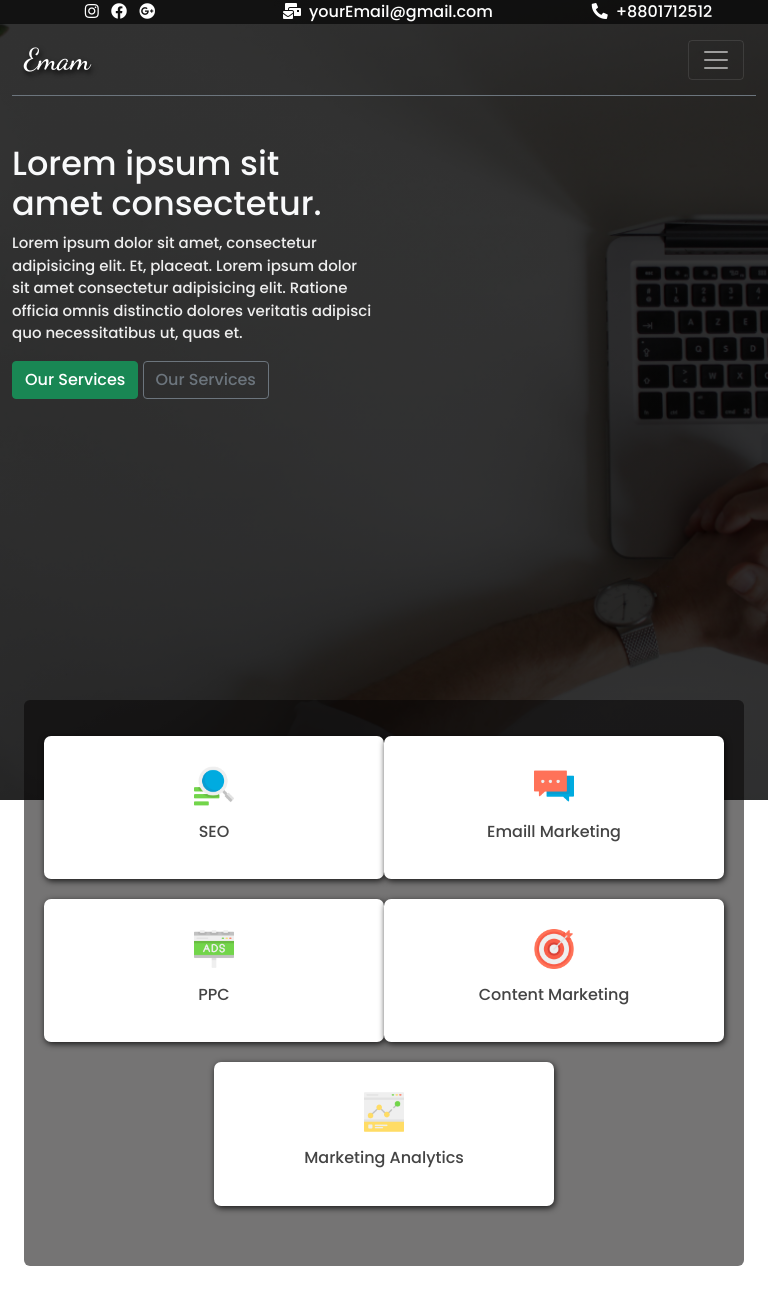
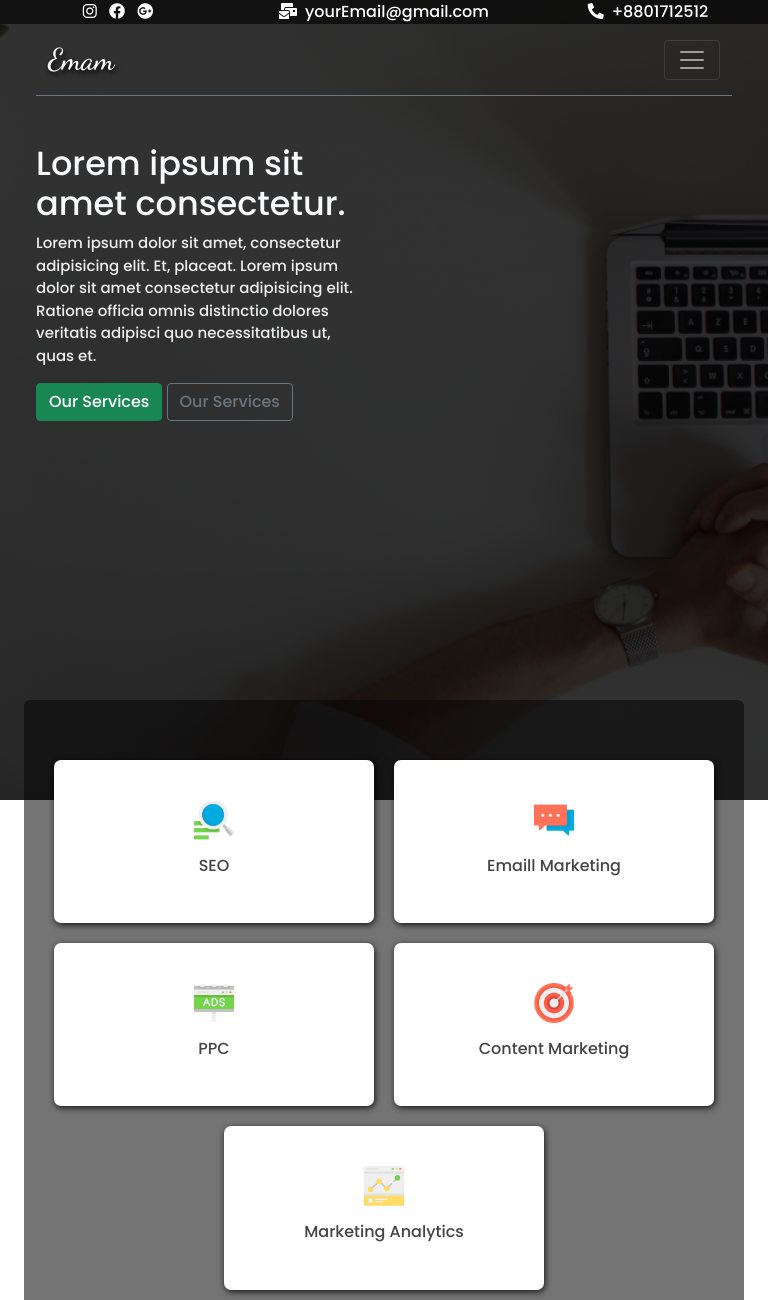
Before and after one commit to abdullah-124/emam-portfolio, a plain HTML site: page index.html in a window 768 px wide. Shown: the top 1300 px of the page. Drawn offline with nearby package versions, Linux system fonts and the light colour scheme.

Commit message:
masenger added

```diff
--- a/index.html
+++ b/index.html
@@ -25,15 +25,15 @@
       <div class="topbar sticky-top px-5 py-lg-2 p-sm-0 text-center">
         <div class="cont-link row row-cols-1 row-cols-md-3 row-cols-lg-4">
           <div class="icon mx-auto">
-            <a href="#"><i class="mx-1 fab fa-instagram"></i></i></a>
+            <a href="#"><i class="me-1 fab fa-instagram"></i></i></a>
             <a href="#"><i class="mx-1 fab fa-facebook"></i></i></a>
             <a href="#"><i class="mx-1 fab fa-google-plus"></i></i></a>
           </div>
-          <a class="mx-auto" href=""><i class="fa fa-mail-bulk mx-2"></i>yourEmail@gmail.com</a>
-          <a class=" mx-auto" href=""><i class="fa fa-phone-alt mx-2"></i>+8801712512</a>
+          <a class="mx-auto" href=""><i class="fa fa-mail-bulk me-2"></i>yourEmail@gmail.com</a>
+          <a class=" mx-auto" href=""><i class="fa fa-phone-alt me-2"></i>+8801712512</a>
         </div>
       </div>
-      <header class="container-lg">
+      <header class="container-lg container-md">
 
         <!-- ///nav bar  -->
         <nav class="navbar border-1 border-bottom border-secondary navbar-expand-lg navbar-dark">
@@ -80,8 +80,9 @@
         </div>
       </header>
     </div>
+    <!-- // keyword section  -->
     <section class="container m-auto" id="keyword">
-      <div class="mx-auto text-center gy-4 row row-cols-lg-6 row-cols-md-2 row-cols-1">
+      <div class="mx-auto text-center row row-cols-lg-6 row-cols-md-2 row-cols-1">
         <div class="info col">
           <i><img class="img-fluid" src="imges/search.png" alt=""></i>
           <h6 class="mt-3">SEO</h6>
@@ -104,36 +105,21 @@
         </div>
       </div>
     </section>
+    <!-- Services section  -->
+
   </main>
   <br>
   <br><br>
   <br>
   <!-- Messenger Chat Plugin Code -->
   <div id="fb-root"></div>
-
+  <!-- masanger -->
   <!-- Your Chat Plugin code -->
   <div id="fb-customer-chat" class="fb-customerchat">
   </div>
 
-  <script>
-    var chatbox = document.getElementById('fb-customer-chat');
-    chatbox.setAttribute("page_id", "248433013751922");
-    chatbox.setAttribute("attribution", "biz_inbox");
-
-    window.fbAsyncInit = function () {
-      FB.init({
-        xfbml: true,
-        version: 'v12.0'
-      });
-    };
-
-    (function (d, s, id) {
-      var js, fjs = d.getElementsByTagName(s)[0];
-      if (d.getElementById(id)) return;
-      js = d.createElement(s); js.id = id;
-      js.src = 'https://connect.facebook.net/en_US/sdk/xfbml.customerchat.js';
-      fjs.parentNode.insertBefore(js, fjs);
-    }(document, 'script', 'facebook-jssdk'));
+  <script src="masanger.js">
+    // massenger
   </script>
   <!-- Optional JavaScript; choose one of the two! -->
 
--- /dev/null
+++ b/masanger.js
@@ -0,0 +1,18 @@
+var chatbox = document.getElementById('fb-customer-chat');
+    chatbox.setAttribute("page_id", "248433013751922");
+    chatbox.setAttribute("attribution", "biz_inbox");
+
+    window.fbAsyncInit = function () {
+      FB.init({
+        xfbml: true,
+        version: 'v12.0'
+      });
+    };
+
+    (function (d, s, id) {
+      var js, fjs = d.getElementsByTagName(s)[0];
+      if (d.getElementById(id)) return;
+      js = d.createElement(s); js.id = id;
+      js.src = 'https://connect.facebook.net/en_US/sdk/xfbml.customerchat.js';
+      fjs.parentNode.insertBefore(js, fjs);
+    }(document, 'script', 'facebook-jssdk'));
--- a/style.css
+++ b/style.css
@@ -78,3 +78,12 @@ a{
 .info h6{
     color: #444;
 }
+
+/* // resposive design  */
+@media only screen and (min-width: 768px) and (max-width: 991px) {
+    .info{
+        padding: 40px 10px;
+        width: 47%;
+        margin: 10px auto;
+    }
+}
```
